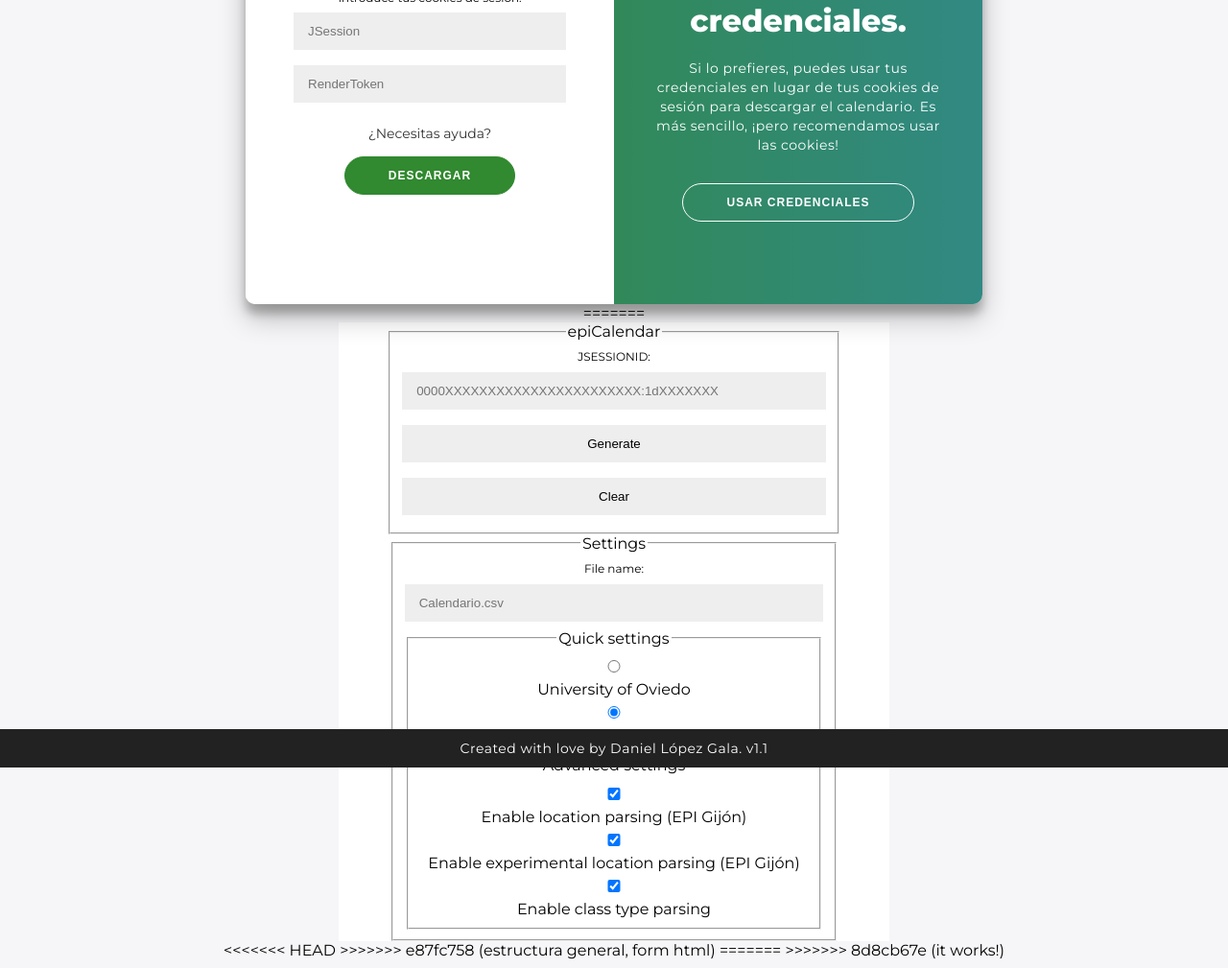
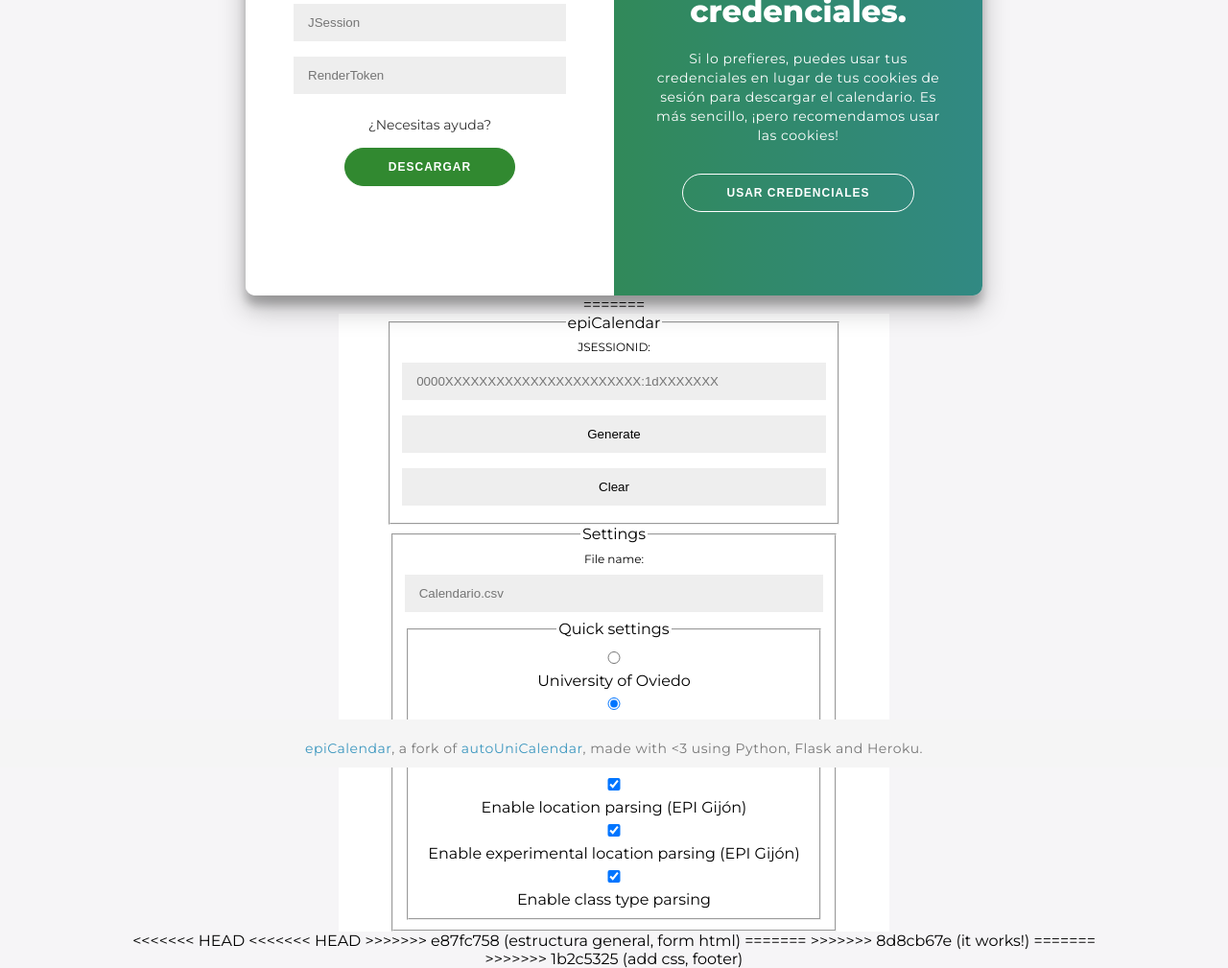
Before and after one commit to Bimo99B9/autoUniCalendar, a Flask app: page / in a window 1280 px wide. Shown: the whole page at 96% size. Run offline with Flask 2, Linux system fonts and the light colour scheme.

Commit message:
add css, footer

```diff
--- /dev/null
+++ b/static/css/main.css
@@ -0,0 +1,11 @@
+footer {
+    background-color: #f5f5f5;
+    padding: 20px;
+    text-align: center;
+    font-size: 13px;
+    color: #777;
+    position: fixed;
+    padding: 10px 10px 0px 10px;
+    bottom: 0;
+    width: 100%;
+}
--- a/templates/index.html
+++ b/templates/index.html
@@ -112,6 +112,8 @@
         <meta charset="utf-8">
         <meta content="Convert SIES calendars to csv" name="description">
         <meta content="Juan Mier" name="author">
+
+        <link rel="stylesheet" href="{{url_for('static', filename='css/main.css')}}">
         <script src="{{url_for('static', filename='js/form.js')}}"></script>
     </head>
 
@@ -139,6 +141,7 @@
                 </fieldset>
             </fieldset>
         </form>
+<<<<<<< HEAD
     </body>
 <<<<<<< HEAD
 >>>>>>> e87fc758 (estructura general, form html)
@@ -146,3 +149,16 @@
 
 >>>>>>> 8d8cb67e (it works!)
 </html>
+=======
+
+        <footer>
+            <p>
+                <a href="https://github.com/miermontoto/epiCalendar">epiCalendar</a>,
+                a fork of <a href="https://github.com/BimoBB9B/autoUniCalendar">autoUniCalendar</a>,
+                    made with <3 using Python, Flask and Heroku.
+                </a>
+            </p>
+        </footer>
+    </body>
+</html>
+>>>>>>> 1b2c5325 (add css, footer)
```
